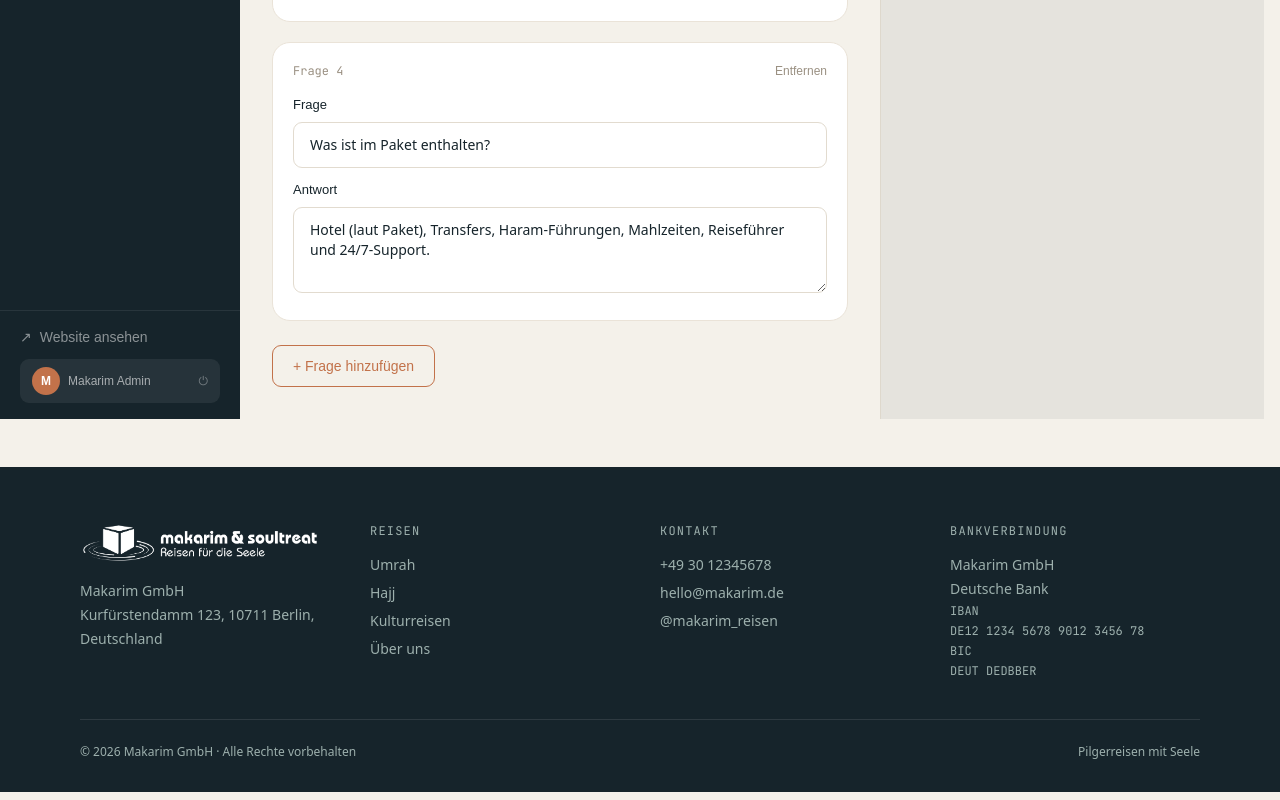
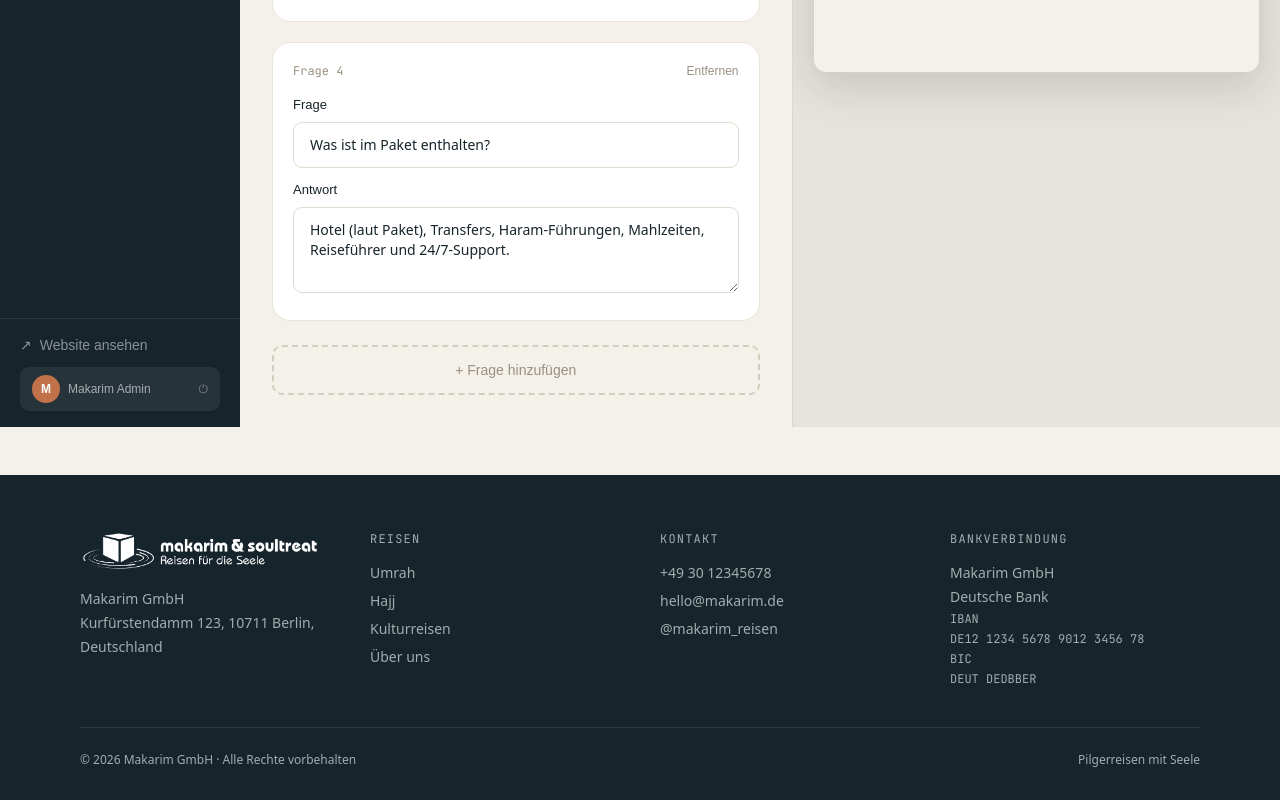
Before and after one commit to itconel2013-crypto/makarim-website, a Next.js app: page /admin/faq in a window 1280 px wide. Shown: the part 1012-1812 px from the top of the page. Built offline with nearby package versions, Linux system fonts and the light colour scheme; no server answers; the database is empty.

Commit message:
fix: FAQ CMS – 50/50 Layout, beliebig viele Fragen hinzufügen/entfernen

```diff
--- a/app/admin/faq/page.tsx
+++ b/app/admin/faq/page.tsx
@@ -2,7 +2,7 @@
 
 import { useCMS } from '@/components/cms/CMSProvider';
 import { PublishBar } from '@/components/cms/PublishBar';
-import { Field, TextInput, FormSection } from '@/components/cms/FormEditor';
+import { Field, TextInput } from '@/components/cms/FormEditor';
 import { LivePreviewPane } from '@/components/cms/LivePreviewPane';
 import { FAQPreview } from '@/components/cms/previews/FAQPreview';
 import { FAQ } from '@/lib/content-schema';
@@ -14,8 +14,7 @@ export default function FAQEditor() {
   const faq = store.c.faq;
 
   const updFaq = (i: number, patch: Partial<FAQ>) => {
-    const updated = faq.map((f, j) => j === i ? { ...f, ...patch } : f);
-    updateSection('faq', updated);
+    updateSection('faq', faq.map((f, j) => j === i ? { ...f, ...patch } : f));
   };
 
   const addFaq = () => updateSection('faq', [...faq, { q: '', a: '' }]);
@@ -29,7 +28,8 @@ export default function FAQEditor() {
     <>
       <PublishBar title="FAQ" subtitle="Häufig gestellte Fragen" />
       <div className="flex flex-1 overflow-hidden">
-      <main className="flex-1 p-8 overflow-auto" style={{ maxWidth: '640px' }}>
+        <main className="flex-1 p-8 overflow-auto">
+          <div style={{ maxWidth: '560px' }}>
             <div className="space-y-5 mb-6">
               {faq.map((item, i) => (
                 <div key={i} className="p-5 rounded-card bg-white" style={{ border: '1px solid #EAE3D8' }}>
@@ -37,7 +37,8 @@ export default function FAQEditor() {
                     <span className="font-mono text-xs text-body-light">Frage {i + 1}</span>
                     <button
                       onClick={() => removeFaq(i)}
-                  className="text-xs text-body-light hover:text-primary transition-colors"
+                      className="text-xs hover:text-red-600 transition-colors"
+                      style={{ color: '#9A9082' }}
                     >
                       Entfernen
                     </button>
@@ -55,13 +56,13 @@ export default function FAQEditor() {
             </div>
             <button
               onClick={addFaq}
-          className="px-5 py-2.5 rounded-button text-sm font-medium transition-colors"
-          style={{ border: '1px solid #C2724A', color: '#C2724A' }}
+              style={{ width: '100%', padding: '12px', fontSize: '14px', fontWeight: 500, border: '2px dashed #D4CDBE', borderRadius: '10px', backgroundColor: 'transparent', color: '#9A9082', cursor: 'pointer' }}
             >
               + Frage hinzufügen
             </button>
+          </div>
         </main>
-      <LivePreviewPane url="makarim-reisen.de/faq">
+        <LivePreviewPane url="makarim-reisen.de/faq" fill noScale>
           <FAQPreview />
         </LivePreviewPane>
       </div>
```
Lines whose indentation alone changed are shown as unchanged.
